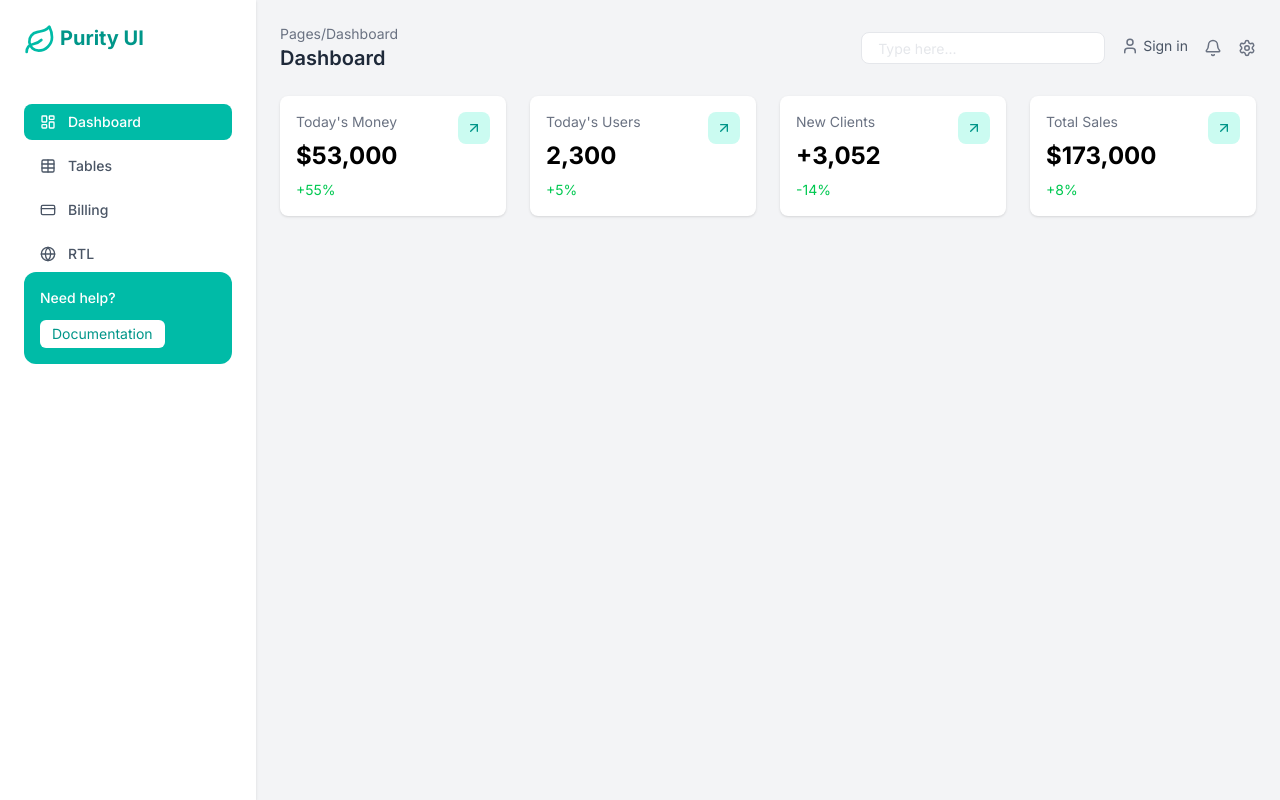
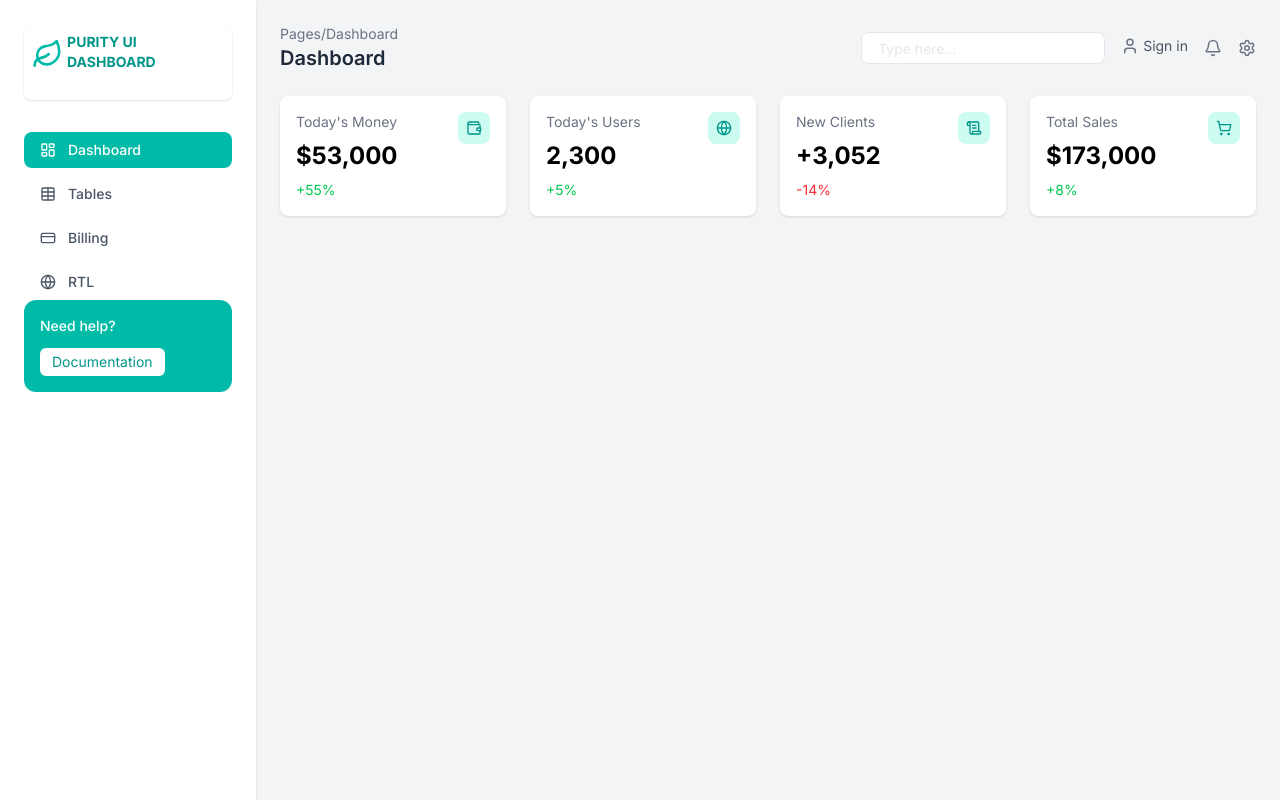
Before and after one commit to adewoletimothy/castech-landingpage, a Next.js app in the folder landing-page/: page / in a window 1280 px wide. Built offline with nearby package versions, Linux system fonts and the light colour scheme.

Commit message:
updated icons of stats cards

```diff
--- a/landing-page/app/components/dashboard/StatCard.tsx
+++ b/landing-page/app/components/dashboard/StatCard.tsx
@@ -4,20 +4,24 @@ interface StatCardProps {
     title: string;
     value: string;
     change: string;
+    icon: any;
 }
 
 export default function StatCard({
   title,
   value,
   change,
+  icon: Icon,
 }: StatCardProps) {
+    const isPositive = change.startsWith('+');
     return(
         <div className="bg-white p-4 rounded-lg shadow-sm relative">
             <div className="absolute top-4 right-4 bg-teal-100 p-2 rounded-lg">
-                <ArrowUpRight
+                <Icon
                     size={16}
                     className="text-teal-600"
                 />
+
 
             </div>
             <p className="text-sm text-gray-500">
@@ -26,7 +30,7 @@ export default function StatCard({
             <h3 className="text-2xl text-black font-bold mt-2">
                 {value}
             </h3>
-            <p className="text-sm text-green-500 mt-2">
+            <p className={`text-sm mt-2 ${isPositive ? "text-green-500" : "text-red-500"}`}>
                 {change}
 
             </p>
--- a/landing-page/app/components/dashboard/StatCardGrid.tsx
+++ b/landing-page/app/components/dashboard/StatCardGrid.tsx
@@ -1,5 +1,5 @@
 import StatCard from './StatCard';
-import { ArrowUpRight, Wallet } from "lucide-react";
+import {Wallet , Globe, ScrollText, ShoppingCart} from "lucide-react";
 
 export default function StatCardGrid() {
     return(
@@ -7,26 +7,31 @@ export default function StatCardGrid() {
            <div className="relative">
 
             <Wallet className="absolute top-4 right-4 bg-teal-100 p-2 rounded-lg"/>
-                <StatCard
-                    title="Today's Money"
-                    value="$53,000"
-                    change="+55%"
-                />
+            <StatCard
+                title="Today's Money"
+                value="$53,000"
+                change="+55%"
+                icon = {Wallet}
+            />
             </div>
             <StatCard
                 title="Today's Users"
                 value="2,300"
                 change="+5%"
+                icon={Globe}
             />
+
             <StatCard
                 title="New Clients"
                 value="+3,052"
                 change="-14%"
+                icon={ScrollText}
             />
             <StatCard
                 title="Total Sales"
                 value="$173,000"
                 change="+8%"
+                icon={ShoppingCart}
             />
         </div>
     )
--- a/landing-page/app/components/layout/Sidebar.tsx
+++ b/landing-page/app/components/layout/Sidebar.tsx
@@ -5,10 +5,10 @@ export default function Home() {
   return (
 
       <aside className="w-64 bg-white shadow-sm p-6 hidden md:flex md:flex-col">
-        <div className="flex items-center gap-1 mb-8">
+        <div className="flex items-center gap-1 mb-8  bg-white p-2 rounded-lg shadow-sm" >
         <Leaf size={32} className="text-teal-500 mb-4" />
-        <h1 className="text-xl font-bold mb-5 text-teal-600">
-          Purity UI
+        <h1 className="text-sm font-bold mb-5 text-teal-600">
+          PURITY UI DASHBOARD
         </h1>
 
         </div>
```
